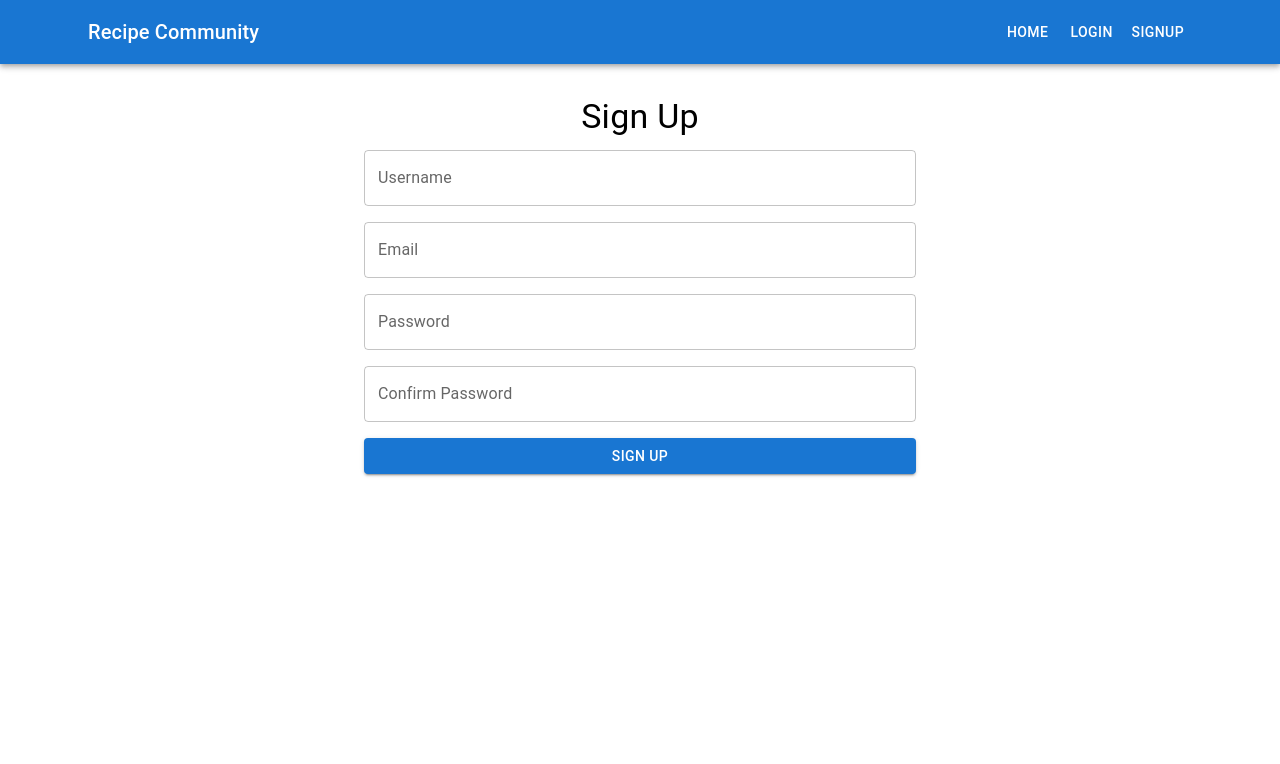
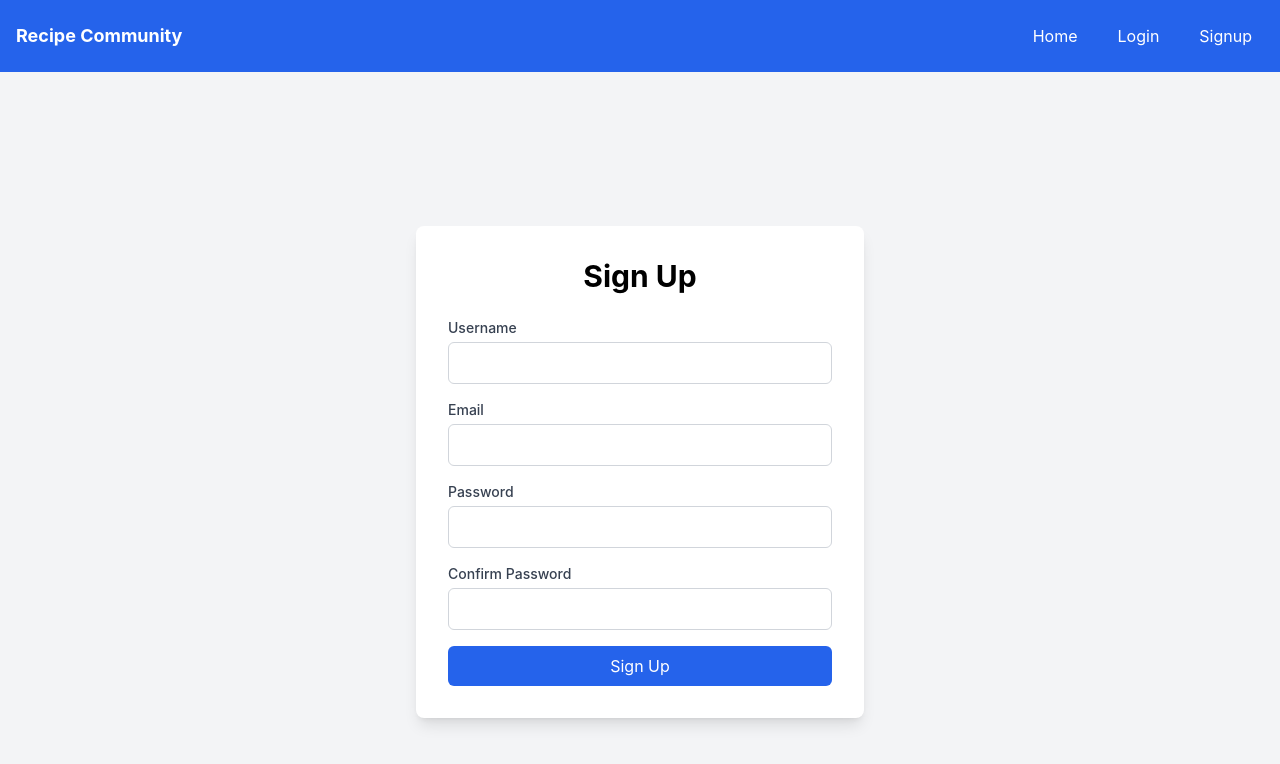
Before and after one commit to tomutanyi/recipe-community-client, a React (Create React App) app: page /signup in a window 1280 px wide. Shown: the top 764 px of the page. Built offline with nearby package versions, Linux system fonts and the light colour scheme.

Commit message:
implemented tailwind css

```diff
--- a/package.json
+++ b/package.json
@@ -12,6 +12,7 @@
     "formik": "^2.4.6",
     "react": "^18.3.1",
     "react-dom": "^18.3.1",
+    "react-icons": "^5.3.0",
     "react-router-dom": "^6.26.2",
     "react-scripts": "5.0.1",
     "web-vitals": "^2.1.4",
--- a/src/components/Login.js
+++ b/src/components/Login.js
@@ -1,7 +1,6 @@
 import React from 'react';
 import { useFormik } from 'formik';
 import * as Yup from 'yup';
-import { Container, TextField, Button, Typography, Grid } from '@mui/material';
 import { useNavigate } from 'react-router-dom';
 
 const Login = ({ onLogin }) => {
@@ -45,49 +44,59 @@ const Login = ({ onLogin }) => {
   });
 
   return (
-    <Container maxWidth="sm" style={{ marginTop: '2rem' }}>
-      <Typography variant="h4" gutterBottom align="center">
-        Login
-      </Typography>
-      <form onSubmit={formik.handleSubmit}>
-        <Grid container spacing={2}>
-          <Grid item xs={12}>
-            <TextField
-              fullWidth
+    <div className="flex items-center justify-center min-h-screen bg-gray-100">
+      <div className="w-full max-w-md p-8 space-y-6 bg-white rounded-lg shadow-lg">
+        <h2 className="text-3xl font-bold text-center">Login</h2>
+        <form onSubmit={formik.handleSubmit} className="space-y-4">
+          <div>
+            <label htmlFor="email" className="block mb-1 text-sm font-medium text-gray-700">
+              Email
+            </label>
+            <input
               id="email"
               name="email"
-              label="Email"
-              variant="outlined"
+              type="email"
+              className={`w-full p-2 border rounded-md focus:ring-2 focus:ring-blue-500 ${
+                formik.touched.email && formik.errors.email ? 'border-red-500' : 'border-gray-300'
+              }`}
               value={formik.values.email}
               onChange={formik.handleChange}
               onBlur={formik.handleBlur}
-              error={formik.touched.email && Boolean(formik.errors.email)}
-              helperText={formik.touched.email && formik.errors.email}
             />
-          </Grid>
-          <Grid item xs={12}>
-            <TextField
-              fullWidth
+            {formik.touched.email && formik.errors.email ? (
+              <div className="mt-1 text-sm text-red-500">{formik.errors.email}</div>
+            ) : null}
+          </div>
+
+          <div>
+            <label htmlFor="password" className="block mb-1 text-sm font-medium text-gray-700">
+              Password
+            </label>
+            <input
               id="password"
               name="password"
-              label="Password"
               type="password"
-              variant="outlined"
+              className={`w-full p-2 border rounded-md focus:ring-2 focus:ring-blue-500 ${
+                formik.touched.password && formik.errors.password ? 'border-red-500' : 'border-gray-300'
+              }`}
               value={formik.values.password}
               onChange={formik.handleChange}
               onBlur={formik.handleBlur}
-              error={formik.touched.password && Boolean(formik.errors.password)}
-              helperText={formik.touched.password && formik.errors.password}
             />
-          </Grid>
-          <Grid item xs={12}>
-            <Button color="primary" variant="contained" fullWidth type="submit">
-              Login
-            </Button>
-          </Grid>
-        </Grid>
-      </form>
-    </Container>
+            {formik.touched.password && formik.errors.password ? (
+              <div className="mt-1 text-sm text-red-500">{formik.errors.password}</div>
+            ) : null}
+          </div>
+
+          <button
+            type="submit"
+            className="w-full px-4 py-2 text-white bg-blue-600 rounded-md hover:bg-blue-700 focus:outline-none focus:ring-2 focus:ring-blue-500"
+          >
+            Login
+          </button>
+        </form>
+      </div>
+    </div>
   );
 };
 
--- a/src/components/Navbar.js
+++ b/src/components/Navbar.js
@@ -1,44 +1,56 @@
 import React from 'react';
-import { AppBar, Toolbar, Typography, Button, Container } from '@mui/material';
 import { Link } from 'react-router-dom';
 
 const Navbar = ({ user, onLogout }) => {
   return (
-    <AppBar position="static">
-      <Container>
-        <Toolbar>
-          <Typography variant="h6" style={{ flexGrow: 1 }}>
-            Recipe Community
-          </Typography>
+    <nav className="bg-blue-600 p-4">
+      <div className="container mx-auto flex items-center justify-between">
+        <div className="text-white text-lg font-bold">
+          <Link to="/">Recipe Community</Link>
+        </div>
 
+        <div className="flex items-center space-x-4">
           {user ? (
             <>
-              <Typography variant="body1" style={{ marginRight: '1rem' }}>
-                Welcome, {user.username}!
-              </Typography>
-              <Button color="inherit" component={Link} to="/my-reviews">
+              <span className="text-white">Welcome, {user.username}!</span>
+              <Link
+                to="/my-reviews"
+                className="text-white hover:bg-blue-700 px-3 py-2 rounded-md"
+              >
                 My Reviews
-              </Button>
-              <Button color="inherit" onClick={onLogout}>
+              </Link>
+              <button
+                onClick={onLogout}
+                className="text-white hover:bg-blue-700 px-3 py-2 rounded-md"
+              >
                 Logout
-              </Button>
+              </button>
             </>
           ) : (
             <>
-              <Button color="inherit" component={Link} to="/">
+              <Link
+                to="/"
+                className="text-white hover:bg-blue-700 px-3 py-2 rounded-md"
+              >
                 Home
-              </Button>
-              <Button color="inherit" component={Link} to="/login">
+              </Link>
+              <Link
+                to="/login"
+                className="text-white hover:bg-blue-700 px-3 py-2 rounded-md"
+              >
                 Login
-              </Button>
-              <Button color="inherit" component={Link} to="/signup">
+              </Link>
+              <Link
+                to="/signup"
+                className="text-white hover:bg-blue-700 px-3 py-2 rounded-md"
+              >
                 Signup
-              </Button>
+              </Link>
             </>
           )}
-        </Toolbar>
-      </Container>
-    </AppBar>
+        </div>
+      </div>
+    </nav>
   );
 };
 
--- a/src/components/Signup.js
+++ b/src/components/Signup.js
@@ -1,5 +1,4 @@
 import React from 'react';
-import { Container, TextField, Button, Typography, Grid } from '@mui/material';
 import { useFormik } from 'formik';
 import * as Yup from 'yup';
 import { useNavigate } from 'react-router-dom';
@@ -17,7 +16,9 @@ const Signup = () => {
     validationSchema: Yup.object({
       username: Yup.string().required('Required'),
       email: Yup.string().email('Invalid email address').required('Required'),
-      password: Yup.string().required('Required').min(6, 'Password must be at least 6 characters'),
+      password: Yup.string()
+        .required('Required')
+        .min(6, 'Password must be at least 6 characters'),
       confirmPassword: Yup.string()
         .oneOf([Yup.ref('password'), null], 'Passwords must match')
         .required('Required'),
@@ -47,78 +48,127 @@ const Signup = () => {
   });
 
   return (
-    <Container maxWidth="sm" style={{ marginTop: '2rem' }}>
-      <Typography variant="h4" gutterBottom align="center">
-        Sign Up
-      </Typography>
-      <form onSubmit={formik.handleSubmit}>
-        <Grid container spacing={2}>
-          <Grid item xs={12}>
-            <TextField
-              fullWidth
+    <div className="flex items-center justify-center min-h-screen bg-gray-100">
+      <div className="w-full max-w-md p-8 space-y-6 bg-white rounded-lg shadow-lg">
+        <h2 className="text-3xl font-bold text-center">Sign Up</h2>
+        <form onSubmit={formik.handleSubmit} className="space-y-4">
+          <div>
+            <label
+              htmlFor="username"
+              className="block mb-1 text-sm font-medium text-gray-700"
+            >
+              Username
+            </label>
+            <input
               id="username"
               name="username"
-              label="Username"
-              variant="outlined"
+              type="text"
+              className={`w-full p-2 border rounded-md focus:ring-2 focus:ring-blue-500 ${
+                formik.touched.username && formik.errors.username
+                  ? 'border-red-500'
+                  : 'border-gray-300'
+              }`}
               value={formik.values.username}
               onChange={formik.handleChange}
               onBlur={formik.handleBlur}
-              error={formik.touched.username && Boolean(formik.errors.username)}
-              helperText={formik.touched.username && formik.errors.username}
             />
-          </Grid>
-          <Grid item xs={12}>
-            <TextField
-              fullWidth
+            {formik.touched.username && formik.errors.username && (
+              <div className="mt-1 text-sm text-red-500">
+                {formik.errors.username}
+              </div>
+            )}
+          </div>
+
+          <div>
+            <label
+              htmlFor="email"
+              className="block mb-1 text-sm font-medium text-gray-700"
+            >
+              Email
+            </label>
+            <input
               id="email"
               name="email"
-              label="Email"
-              variant="outlined"
+              type="email"
+              className={`w-full p-2 border rounded-md focus:ring-2 focus:ring-blue-500 ${
+                formik.touched.email && formik.errors.email
+                  ? 'border-red-500'
+                  : 'border-gray-300'
+              }`}
               value={formik.values.email}
               onChange={formik.handleChange}
               onBlur={formik.handleBlur}
-              error={formik.touched.email && Boolean(formik.errors.email)}
-              helperText={formik.touched.email && formik.errors.email}
             />
-          </Grid>
-          <Grid item xs={12}>
-            <TextField
-              fullWidth
+            {formik.touched.email && formik.errors.email && (
+              <div className="mt-1 text-sm text-red-500">
+                {formik.errors.email}
+              </div>
+            )}
+          </div>
+
+          <div>
+            <label
+              htmlFor="password"
+              className="block mb-1 text-sm font-medium text-gray-700"
+            >
+              Password
+            </label>
+            <input
               id="password"
               name="password"
-              label="Password"
               type="password"
-              variant="outlined"
+              className={`w-full p-2 border rounded-md focus:ring-2 focus:ring-blue-500 ${
+                formik.touched.password && formik.errors.password
+                  ? 'border-red-500'
+                  : 'border-gray-300'
+              }`}
               value={formik.values.password}
               onChange={formik.handleChange}
               onBlur={formik.handleBlur}
-              error={formik.touched.password && Boolean(formik.errors.password)}
-              helperText={formik.touched.password && formik.errors.password}
             />
-          </Grid>
-          <Grid item xs={12}>
-            <TextField
-              fullWidth
+            {formik.touched.password && formik.errors.password && (
+              <div className="mt-1 text-sm text-red-500">
+                {formik.errors.password}
+              </div>
+            )}
+          </div>
+
+          <div>
+            <label
+              htmlFor="confirmPassword"
+              className="block mb-1 text-sm font-medium text-gray-700"
+            >
+              Confirm Password
+            </label>
+            <input
               id="confirmPassword"
               name="confirmPassword"
-              label="Confirm Password"
               type="password"
-              variant="outlined"
+              className={`w-full p-2 border rounded-md focus:ring-2 focus:ring-blue-500 ${
+                formik.touched.confirmPassword && formik.errors.confirmPassword
+                  ? 'border-red-500'
+                  : 'border-gray-300'
+              }`}
               value={formik.values.confirmPassword}
               onChange={formik.handleChange}
               onBlur={formik.handleBlur}
-              error={formik.touched.confirmPassword && Boolean(formik.errors.confirmPassword)}
-              helperText={formik.touched.confirmPassword && formik.errors.confirmPassword}
             />
-          </Grid>
-          <Grid item xs={12}>
-            <Button color="primary" variant="contained" fullWidth type="submit">
-              Sign Up
-            </Button>
-          </Grid>
-        </Grid>
-      </form>
-    </Container>
+            {formik.touched.confirmPassword && formik.errors.confirmPassword && (
+              <div className="mt-1 text-sm text-red-500">
+                {formik.errors.confirmPassword}
+              </div>
+            )}
+          </div>
+
+          <button
+            type="submit"
+            className="w-full px-4 py-2 text-white bg-blue-600 rounded-md hover:bg-blue-700 focus:outline-none focus:ring-2 focus:ring-blue-500"
+          >
+            Sign Up
+          </button>
+        </form>
+      </div>
+    </div>
   );
 };
 
```
Also changed, not shown: src/components/RecipeCard.js (+34 -34 lines), src/components/RecipeDetail.js (+76 -88 lines), 1 other file (tests, documents, lock files or other folders).
